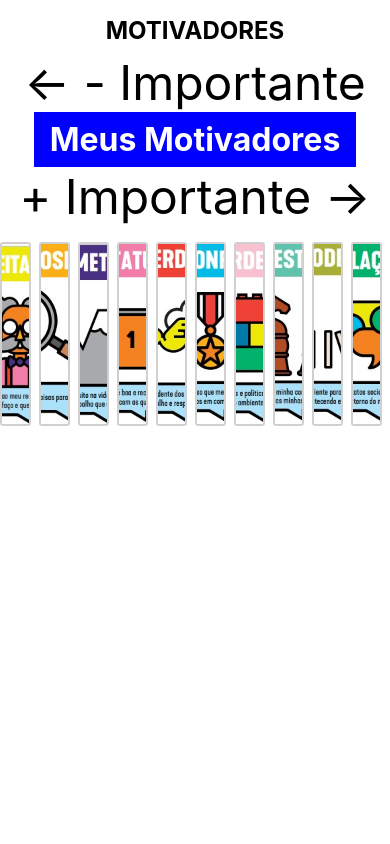
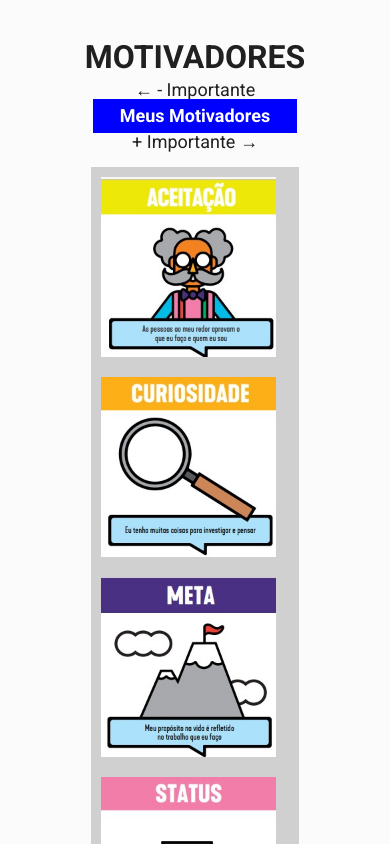
Before and after one commit to UsefulHunter/dragndrop-and-vite, a React (Vite) app: page / in a window 390 px wide. Shown: the top 844 px of the page. Built offline with nearby package versions, Linux system fonts and the light colour scheme.

Commit message:
fix: fixed mobile visualization

```diff
--- a/src/components/dragndrop/index.css
+++ b/src/components/dragndrop/index.css
@@ -2,6 +2,8 @@
   list-style: none;
   padding-left: 0;
   display: flex;
+  background-color: #d0d0d0;
+  width: max-content;
 }
 
 .motivators ul {
@@ -13,8 +15,8 @@
 .motivators li {
   border: solid 2px #d0d0d0;
   border-radius: 0.2em;
-  /* padding: 0.5em 0.8em 0.5em 0.5em;
-  margin-bottom: 1em; */
+  padding: 0.5em 0.8em 0.5em 0.5em;
+  margin-bottom: 1em;
   padding: 8 * 2;
   margin: 0 8px 0 0;
   height: 180px;
@@ -43,3 +45,28 @@
   height: 100%;
   object-fit: cover;
 }
+
+@media (max-width: 768px) {
+  .container {
+    width: 100%;
+    height: 100%;
+    display: flex;
+    flex-flow: column nowrap;
+    justify-content: center;
+    align-items: center;
+    margin: 0;
+    padding: 0;
+  }
+  .motivators {
+    display: flex;
+    flex-flow: column nowrap;
+  }
+  .motivators ul {
+    width: 205px;
+  }
+
+  .motivators li {
+    height: 200px;
+    width: 200px;
+  }
+}
--- a/src/components/dragndrop/index.jsx
+++ b/src/components/dragndrop/index.jsx
@@ -4,7 +4,10 @@ import { DragDropContext, Draggable, Droppable } from 'react-beautiful-dnd';
 import './index.css'
 import './colors.css'
 import Header from '../header';
+import useWindowDimensions from '../../utils/useWindowDimensions';
+
 const DragNDropComponent = (props) => {
+    const {width} = useWindowDimensions();
     const [motivators, updateMotivators] = useState(Motivators);
     const handleOnDragEnd = (result) => {
         if(!result.destination) return ;
@@ -13,12 +16,16 @@ const DragNDropComponent = (props) => {
         const [reorderedItem] = items.splice(result.source.index, 1);
         items.splice(result.destination.index, 0, reorderedItem);
         updateMotivators(items);
+        if(window.navigator.vibrate) {
+            window.navigator.vibrate(100);
+        }
     }
-
-    return <>
+    const droppableDirection = () => width < 768 ? 'vertical' : 'horizontal';
+    console.log(width)
+    return <div className='container'>
         <Header />
         <DragDropContext onDragEnd={handleOnDragEnd}>
-            <Droppable droppableId="motivators" direction="horizontal">
+            <Droppable droppableId="motivators" direction={droppableDirection()}>
                 {(provided) => (
                     <ul className="motivators" {...provided.droppableProps} ref={provided.innerRef}>
                     {motivators.map(({title, subTitle,  imgsrc}, index) => {
@@ -41,7 +48,7 @@ const DragNDropComponent = (props) => {
 
         </DragDropContext>
 
-    </>
+    </div>
 
 }
 
--- a/src/components/header/index.css
+++ b/src/components/header/index.css
@@ -1,5 +1,9 @@
+.header {
+  width: max-content;
+  margin: 0 auto;
+}
 .header__title {
-  font-size: 1.5rem;
+  font-size: xx-large;
   font-weight: bold;
   text-transform: uppercase;
   margin-bottom: 0.5rem;
@@ -10,7 +14,6 @@
   display: flex;
   flex-flow: row wrap;
   justify-content: center;
-  align-items: center;
 }
 
 .header__info-container > * {
@@ -27,3 +30,22 @@
   font-weight: bolder;
   padding: 0.5rem 1rem;
 }
+
+@media (max-width: 768px) {
+  .header__title {
+    font-size: xx-large;
+  }
+  .header__info-container {
+    margin: 0;
+    flex-flow: column nowrap;
+    justify-content: start;
+    white-space: nowrap;
+    text-align: center;
+  }
+  .header__info-side {
+    font-size: 18px;
+  }
+  .header__info-middle {
+    font-size: 18px;
+  }
+}
--- a/src/components/header/index.jsx
+++ b/src/components/header/index.jsx
@@ -7,13 +7,13 @@ const Header = () =>
         <h1 className="header__title">Motivadores</h1>
         <div className="header__info-container">
             <div className="header__info-side">
-            &#8592;{" - Importante"}
+            <span></span>&#8592;{" - Importante"}
             </div>
             <div className="header__info-middle">
                 Meus Motivadores
             </div>
             <div className="header__info-side">
-             {"+ Importante "}&#8594;
+             <span>{"+ Importante "}&#8594;</span>
             </div>
         </div>
     </header>
--- a/src/index.css
+++ b/src/index.css
@@ -1,13 +1,42 @@
-body {
-  margin: 0;
-  font-family: -apple-system, BlinkMacSystemFont, 'Segoe UI', 'Roboto', 'Oxygen',
-    'Ubuntu', 'Cantarell', 'Fira Sans', 'Droid Sans', 'Helvetica Neue',
-    sans-serif;
-  -webkit-font-smoothing: antialiased;
-  -moz-osx-font-smoothing: grayscale;
+@import url("http://fonts.googleapis.com/css?family=Roboto:400,700,900");
+
+/* Resets */
+html {
+  -webkit-box-sizing: border-box;
+  box-sizing: border-box;
 }
 
-code {
-  font-family: source-code-pro, Menlo, Monaco, Consolas, 'Courier New',
-    monospace;
+*,
+*:before,
+*:after {
+  -webkit-box-sizing: inherit;
+  box-sizing: inherit;
 }
+
+body {
+  margin: 20px 0;
+  padding: 0 20px;
+  line-height: 1;
+  font-family: "Roboto", sans-serif;
+  color: #202020;
+  background-color: #fbfbfb;
+  overflow: scroll;
+}
+
+/* End of resets */
+
+@media (max-width: 768px) {
+  html {
+    width: fit-content;
+    margin: 0 auto;
+  }
+  #root {
+    width: fit-content;
+  }
+  body {
+    width: fit-content;
+  }
+  .scrollbar-hidden::-webkit-scrollbar {
+    display: none;
+  }
+}
--- /dev/null
+++ b/src/utils/useWindowDimensions/index.jsx
@@ -0,0 +1,26 @@
+import React, { useEffect } from 'react'
+
+const getWindowDimensions = () => {
+    const { innerWidth: width, innerHeight: height } = window
+    return {
+        width,
+        height
+    }
+}
+
+const useWindowDimensions = () => {
+    const [windowDimensions, setWindowDimensions] = React.useState(getWindowDimensions())
+
+    useEffect(() => {
+        function handleResize() {
+            setWindowDimensions(getWindowDimensions())
+        }
+
+        window.addEventListener('resize', handleResize)
+        return () => window.removeEventListener('resize', handleResize)
+    }, [])
+
+    return windowDimensions
+}
+
+export default useWindowDimensions;
```
